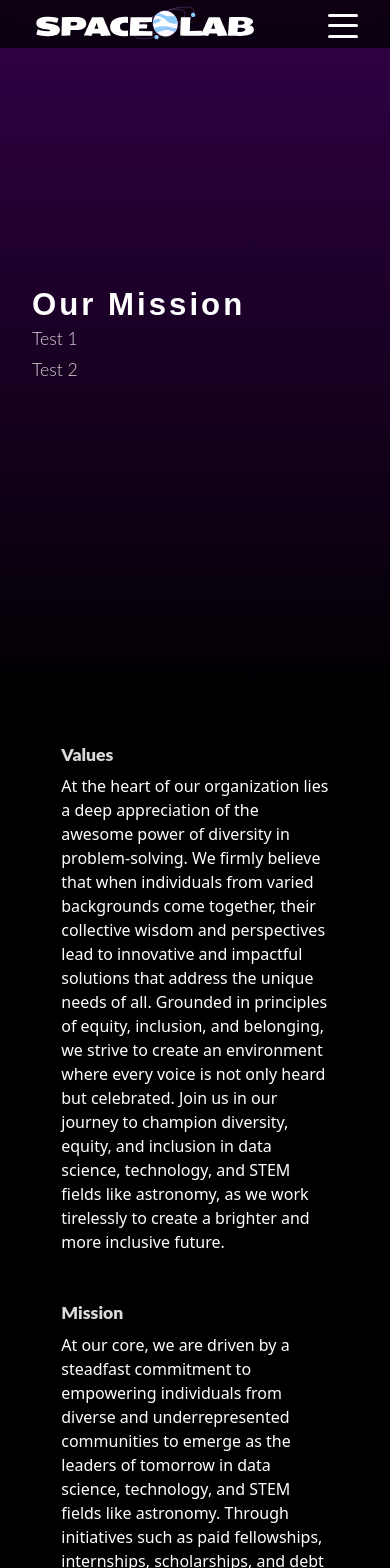
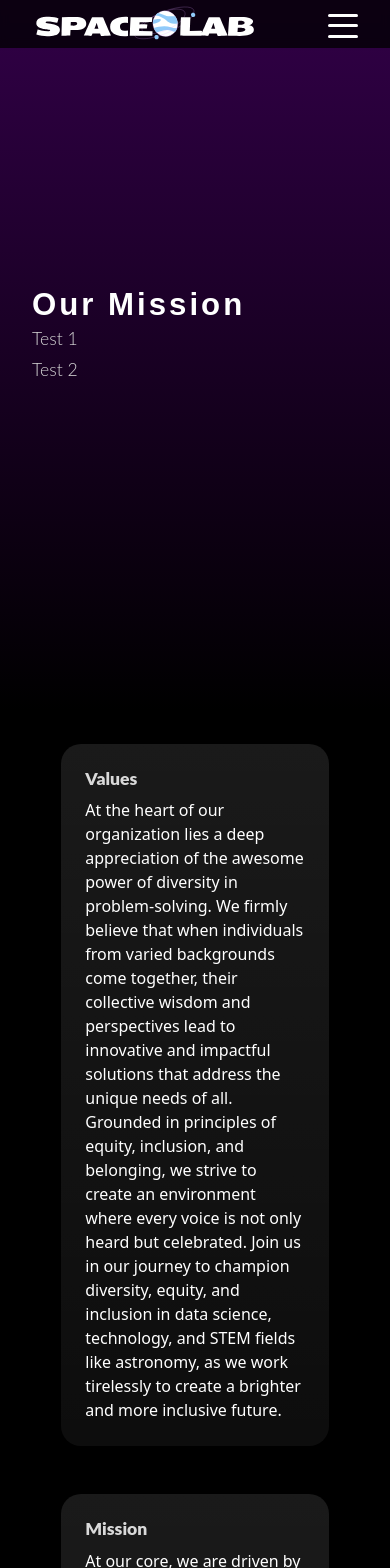
Before and after one commit to spacelabdev/fund_lab_force, a React (Vite) app: page / in a window 390 px wide. Shown: the top 1568 px of the page. Built offline with nearby package versions, Linux system fonts and the light colour scheme.

Commit message:
Adds background styling to SmallCard component. Adds slightly better responsiveness to ValuesMissionVision/SmallCard component integration on main page

```diff
--- a/src/components/SmallCard/SmallCard.css
+++ b/src/components/SmallCard/SmallCard.css
@@ -2,6 +2,23 @@
     display: flex;
     flex-direction: column;
     gap: .5rem;
+    background-image: linear-gradient(to bottom, rgba(255, 255, 255, 0.1), rgba(255, 255, 255, 0.05));
+    padding: 1.5rem;
+    position: relative;
+    border-radius: 20px;
+}
+
+
+.SmallCard:before {
+    content: '';
+    position: absolute;
+    top: 0;
+    left: 0;
+    right: 0;
+    bottom: 0;
+    /* box-shadow: inset 0 0 2000px rgba(255, 255, 255, .5); */
+    filter: blur(10px);
+    border-radius: 20px; /* Ensure the same border radius as the main element */
 }
 
 .SmallCard .sc-title {
```
